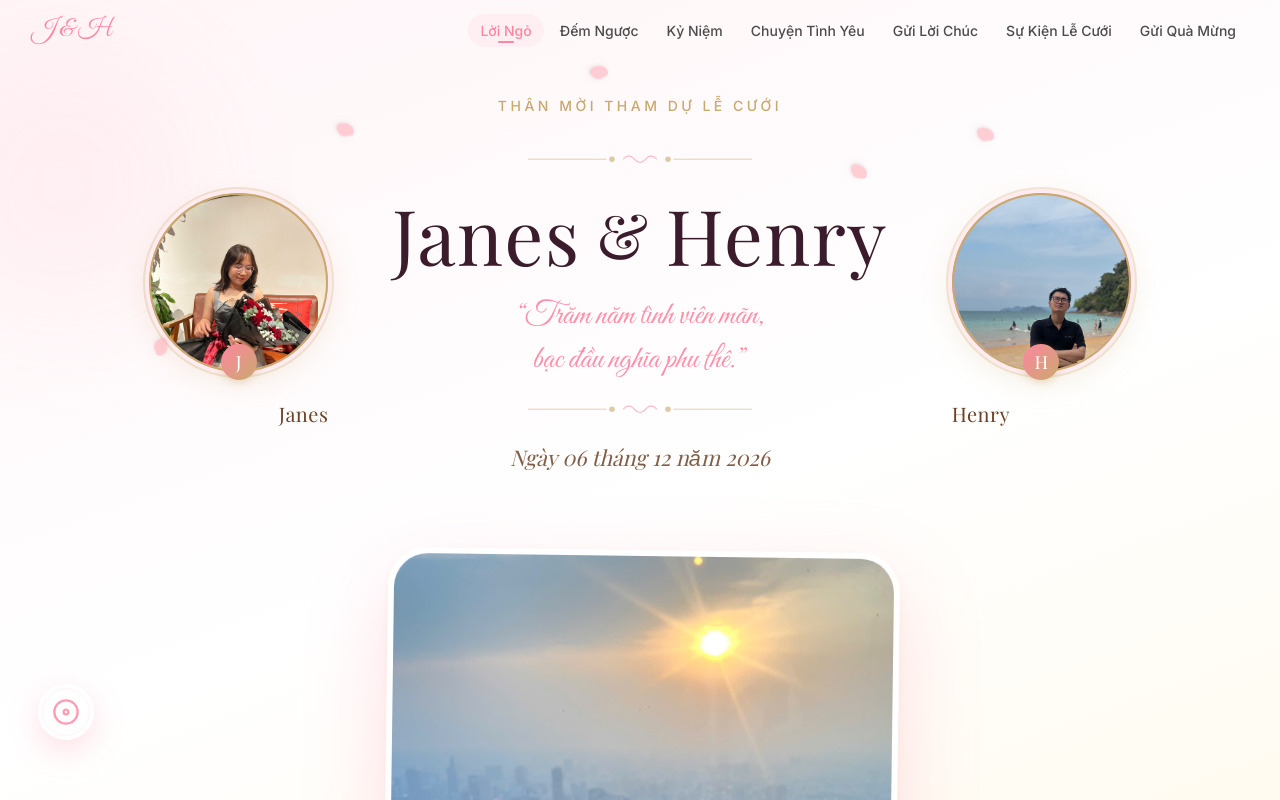
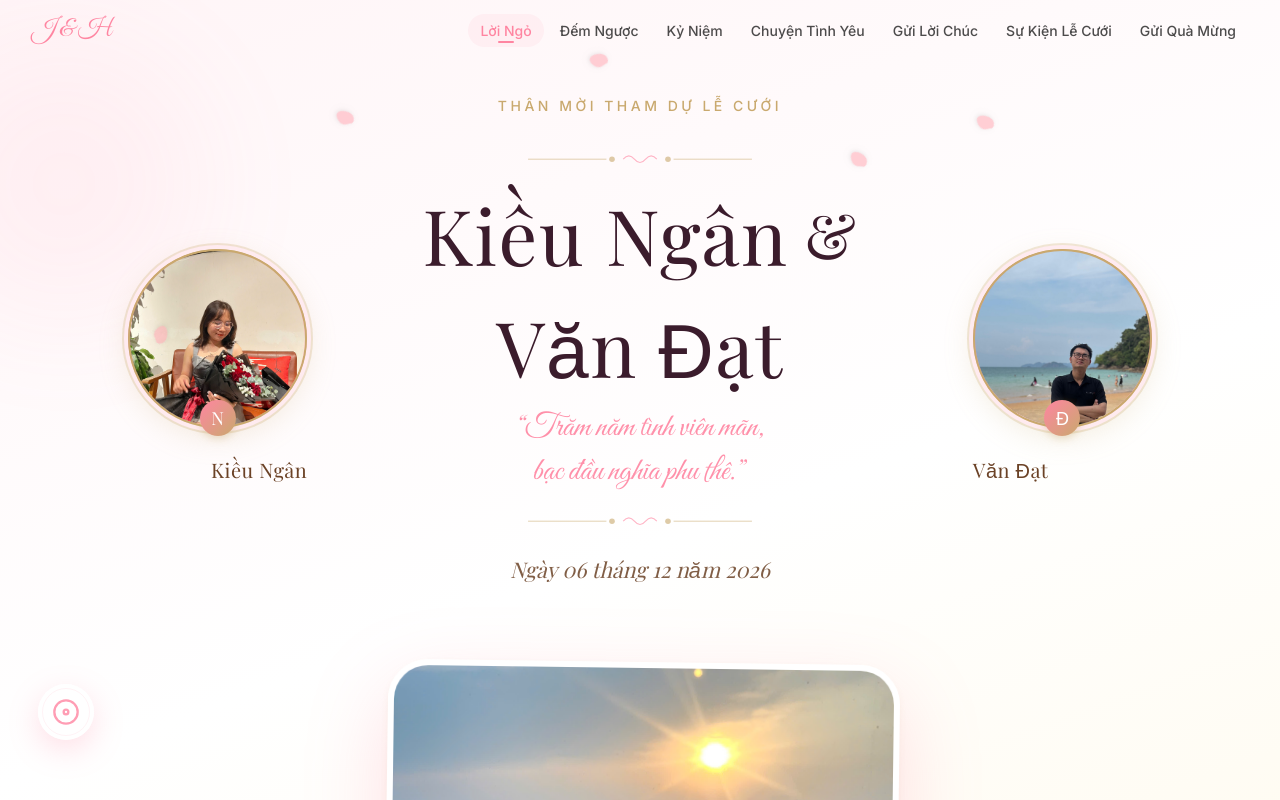
Before and after one commit to DatPHP/Wedding-Janes-Henry-2026, a Next.js app: page / in a window 1280 px wide. Shown: the top 800 px of the page. Built offline with nearby package versions, Linux system fonts and the light colour scheme; a web font is replaced by a local one.

Commit message:
change name to Van Dat & Kieu Ngan

```diff
--- a/app/admin/login/page.tsx
+++ b/app/admin/login/page.tsx
@@ -96,7 +96,7 @@ export default function AdminLogin() {
           </form>
 
           <div className="mt-8 pt-8 border-t border-muted/10">
-            <p className="font-script text-2xl text-accent/80">Janes & Henry</p>
+            <p className="font-script text-2xl text-accent/80">Kiều Ngân & Văn Đạt</p>
           </div>
         </div>
       </div>
--- a/app/layout.tsx
+++ b/app/layout.tsx
@@ -21,8 +21,8 @@ const greatVibes = Great_Vibes({
 });
 
 export const metadata: Metadata = {
-  title: "Janes & Henry",
-  description: "Lễ Cưới Của Janes & Henry",
+  title: "Kiều Ngân & Văn Đạt",
+  description: "Lễ Cưới Của Kiều Ngân & Văn Đạt",
 };
 
 export default function RootLayout({
--- a/components/DigitalGifting.tsx
+++ b/components/DigitalGifting.tsx
@@ -57,9 +57,9 @@ export default function DigitalGifting() {
                                 {/* Placeholder for absolute an actual Bank VietQR image */}
                                 <div className="text-center">
                                     <div className="w-48 h-48 bg-gray-200 rounded-xl mb-4 flex items-center justify-center text-muted overflow-hidden">
-                                        <Image src="/images/QR_banking_janes.jpg" alt="Janes's QR Code" width={192} height={192} className="w-full h-full object-cover" />
+                                        <Image src="/images/QR_banking_janes.jpg" alt="QR Code Kiều Ngân" width={192} height={192} className="w-full h-full object-cover" />
                                     </div>
-                                    <p className="font-semibold text-black">Janes & Henry</p>
+                                    <p className="font-semibold text-black">Kiều Ngân & Văn Đạt</p>
                                     <p className="text-sm text-muted">Asia Commercial Bank (ACB)</p>
                                     <p className="text-sm text-muted">4562587</p>
                                 </div>
--- a/components/Footer.tsx
+++ b/components/Footer.tsx
@@ -1,12 +1,12 @@
 export default function Footer() {
     return (
         <footer className="py-16 bg-foreground text-center px-4">
-            <h2 className="text-2xl font-serif text-background mb-2">Janes & Henry</h2>
+            <h2 className="text-2xl font-serif text-background mb-2">Kiều Ngân & Văn Đạt</h2>
             <p className="text-sm text-accent-light tracking-widest uppercase mt-4">
                 Cảm ơn bạn đã đến chung vui cùng chúng tôi
             </p>
             <p className="text-xs text-white/50 mt-8">
-                © 2026 Janes & Henry. Bản quyền thuộc về chúng mình. <span className="text-accent">Viết cho tình yêu vĩnh cửu.</span>
+                © 2026 Kiều Ngân & Văn Đạt. Bản quyền thuộc về chúng mình. <span className="text-accent">Viết cho tình yêu vĩnh cửu.</span>
             </p>
         </footer>
     );
--- a/components/Hero.tsx
+++ b/components/Hero.tsx
@@ -182,12 +182,12 @@ export default function Hero() {
 
       {/* ── Three-column hero: avatar | title | avatar (always 3 cols) ── */}
       <div className="w-full max-w-5xl mx-auto grid grid-cols-[1fr_auto_1fr] items-center gap-2 md:gap-10">
-        {/* Left — Janes */}
+        {/* Left — Kiều Ngân */}
         <div className="flex justify-center md:justify-end">
           <AvatarMedallion
             src="/images/avatar/Janes_avatar.jpg"
-            name="Janes"
-            initial="J"
+            name="Kiều Ngân"
+            initial="N"
             side="left"
           />
         </div>
@@ -210,7 +210,7 @@ export default function Hero() {
               transition={{ duration: 1, delay: 0.3 }}
               className="inline-block"
             >
-              Janes
+              Kiều Ngân
             </motion.span>
             <motion.span
               initial={{ opacity: 0, scale: 0.5 }}
@@ -226,7 +226,7 @@ export default function Hero() {
               transition={{ duration: 1, delay: 0.9 }}
               className="inline-block"
             >
-              Henry
+              Văn Đạt
             </motion.span>
           </h1>
 
@@ -259,12 +259,12 @@ export default function Hero() {
           </p>
         </div>
 
-        {/* Right — Henry */}
+        {/* Right — Văn Đạt */}
         <div className="flex justify-center md:justify-start">
           <AvatarMedallion
             src="/images/avatar/Henry_avatar.jpg"
-            name="Henry"
-            initial="H"
+            name="Văn Đạt"
+            initial="Đ"
             side="right"
           />
         </div>
@@ -283,7 +283,7 @@ export default function Hero() {
 
           <Image
             src="/images/couple-1.jpg"
-            alt="Janes & Henry — Together"
+            alt="Kiều Ngân & Văn Đạt — Together"
             width={800}
             height={1000}
             className="w-full object-cover transition-transform duration-1000 group-hover:scale-105"
--- a/components/RsvpForm.tsx
+++ b/components/RsvpForm.tsx
@@ -144,7 +144,7 @@ export default function RsvpForm() {
             <textarea
               name="message"
               aria-label="Gửi lời chúc"
-              placeholder="Gửi lời chúc đến Janes & Henry..."
+              placeholder="Gửi lời chúc đến Kiều Ngân & Văn Đạt..."
               value={form.message}
               onChange={handleChange}
               className="w-full bg-background/50 border border-muted/20 rounded-2xl px-6 py-4 outline-none focus:border-accent focus:ring-1 focus:ring-accent transition-all min-h-[120px] text-black resize-none"
@@ -226,7 +226,7 @@ export default function RsvpForm() {
                   </p>
 
                   <p className="font-script text-2xl text-accent/80">
-                    Với trọn tình yêu, Janes & Henry
+                    Với trọn tình yêu, Kiều Ngân & Văn Đạt
                   </p>
               </motion.div>
             </div>
--- a/components/Story.tsx
+++ b/components/Story.tsx
@@ -28,7 +28,7 @@ export default function Story() {
         {
             year: "08/08/2026",
             title: "Cầu Hôn",
-            desc: "Khoảnh khắc trái tim ngừng đập — Henry cầu hôn và câu trả lời mãi mãi là Có.",
+            desc: "Khoảnh khắc trái tim ngừng đập — Văn Đạt cầu hôn và câu trả lời mãi mãi là Có.",
         },
         {
             year: "12/09/2026",
@@ -38,12 +38,12 @@ export default function Story() {
         {
             year: "28/11/2026",
             title: "Đám Hỏi & Lễ Vu Quy",
-            desc: "Ngày trọng đại tại quê Janes — Xã Phù Cát, tỉnh Gia Lai.",
+            desc: "Ngày trọng đại tại quê Kiều Ngân — Xã Phù Cát, tỉnh Gia Lai.",
         },
         {
             year: "06/12/2026",
             title: "Lễ Thành Hôn & Tiệc Cưới",
-            desc: "Ngày sum vầy tại quê Henry — Phường Lái Thiêu, Thành phố Hồ Chí Minh.",
+            desc: "Ngày sum vầy tại quê Văn Đạt — Phường Lái Thiêu, Thành phố Hồ Chí Minh.",
         },
     ];
 
```
Also changed, not shown: components/EventInfo.tsx (+4 -4 lines).
